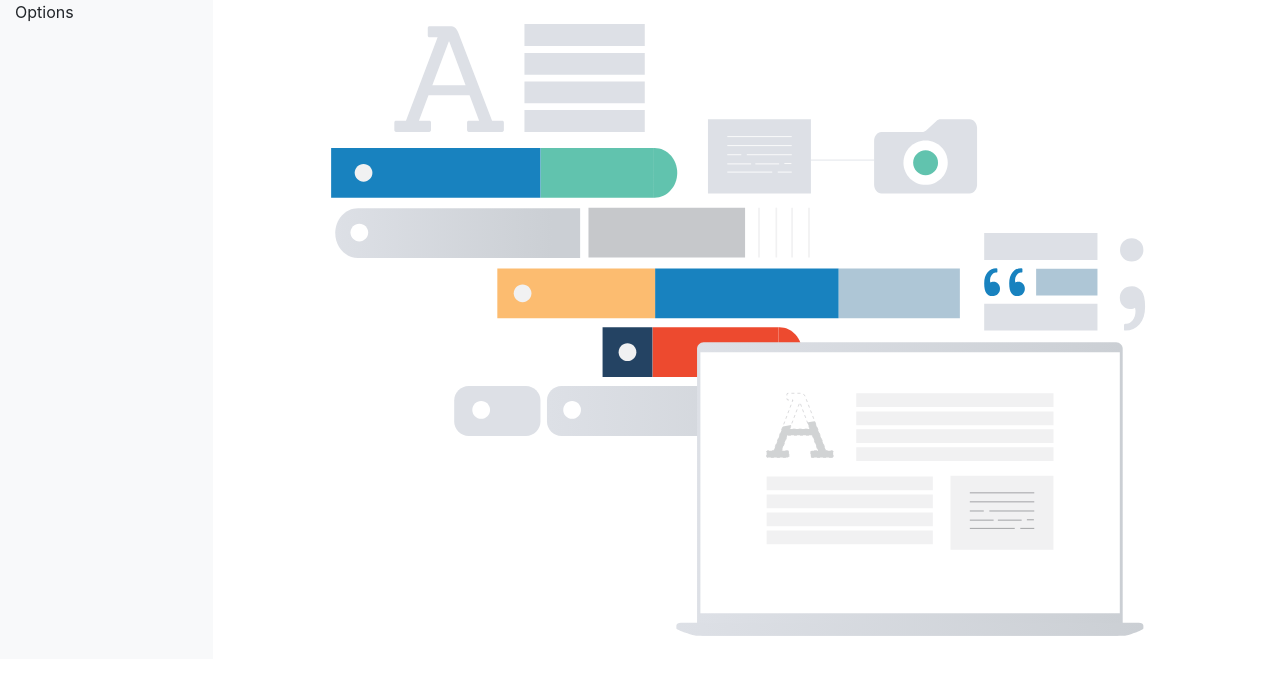
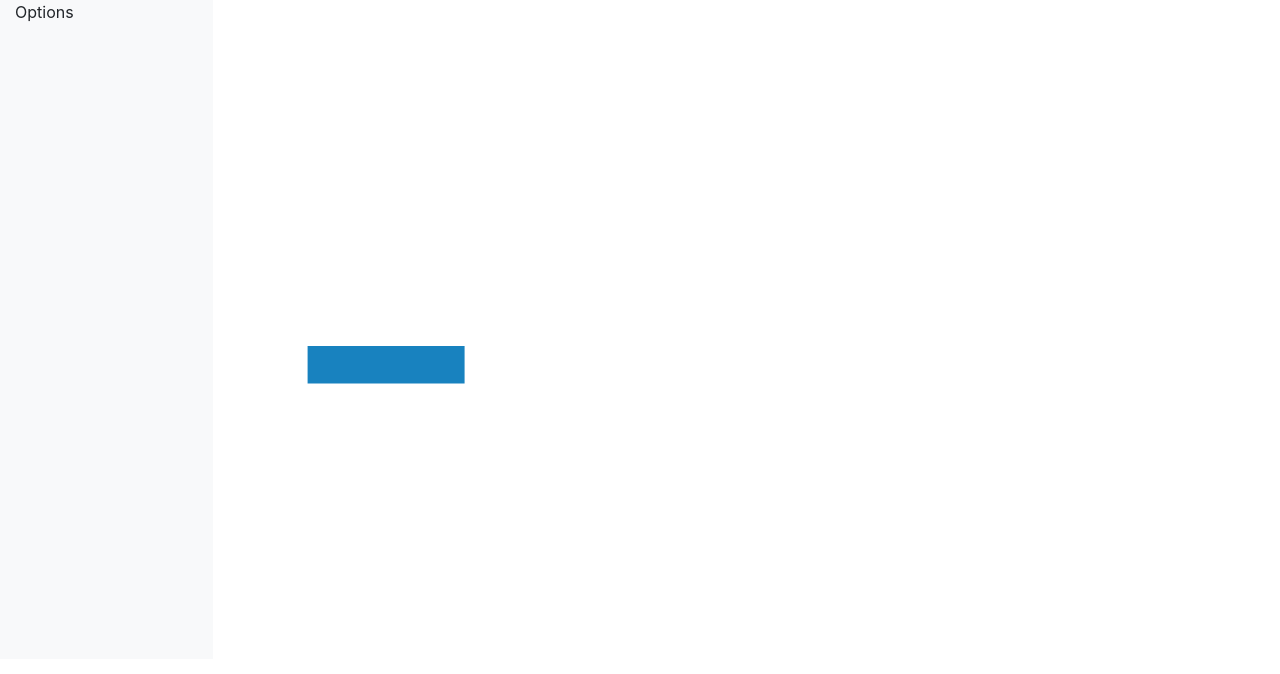
Before and after one commit to josuecorm/animationsvg, a React (Create React App) app: page / in a window 1280 px wide. Shown: the top 674 px of the page. Built offline with nearby package versions, Linux system fonts and the light colour scheme.

Commit message:
Create timeline from tweens prop

```diff
--- a/package.json
+++ b/package.json
@@ -6,6 +6,7 @@
     "@testing-library/jest-dom": "^4.2.4",
     "@testing-library/react": "^9.3.2",
     "@testing-library/user-event": "^7.1.2",
+    "gsap": "^3.1.1",
     "react": "^16.12.0",
     "react-dom": "^16.12.0",
     "react-scripts": "3.4.0"
--- a/src/App.js
+++ b/src/App.js
@@ -1,5 +1,16 @@
 import React from "react";
 import SVGItem from "./components/SVGItem/SVGItem";
+
+const tweens = [
+  {
+    targetId: "path278",
+    method: "from",
+    duration: 1,
+    vars: {
+      scaleX: 0.5
+    }
+  }
+];
 
 function App() {
   return (
@@ -10,7 +21,7 @@ function App() {
             <p>Options</p>
           </nav>
           <main role="main" className="col-md-9 ml-sm-auto col-lg-10 px-4">
-            <SVGItem url="/img/workflow.svg" />
+            <SVGItem url="/img/workflow.svg" tweens={tweens} />
           </main>
         </div>
       </div>
--- a/src/components/SVGItem/SVGItem.css
+++ b/src/components/SVGItem/SVGItem.css
@@ -7,3 +7,14 @@ svg {
   max-width: 100%;
   height: auto;
 }
+.on {
+  fill: pink !important;
+  stroke: red !important;
+  stroke-width: 2 !important;
+}
+.path {
+  fill: #1882bf;
+  fill-opacity: 1;
+  fill-rule: nonzero;
+  stroke: none;
+}
--- a/src/components/SVGItem/SVGItem.js
+++ b/src/components/SVGItem/SVGItem.js
@@ -1,6 +1,7 @@
 /* eslint-disable jsx-a11y/click-events-have-key-events */
 /* eslint-disable jsx-a11y/no-static-element-interactions */
 import React, { Component } from "react";
+import PropTypes from "prop-types";
 import { gsap } from "gsap";
 
 import "./SVGItem.css";
@@ -10,14 +11,41 @@ class SVGFile extends Component {
     super(props);
     this.state = {
       error: null,
-      isLoading: true,
+      loaded: false,
       svgHTML: null
     };
-    this.svgContainerRef = React.createRef();
+    this.container = React.createRef();
   }
 
   componentDidMount() {
-    this.loadFile();
+    // this.loadFile();
+    this.createNodes();
+    // console.log(this.container.current.children);
+  }
+
+  componentDidUpdate(prevProps, prevState) {
+    if (this.state.loaded !== prevState.loaded) {
+      console.log("componentDidUpdate");
+    }
+  }
+
+  createNodes() {
+    const { tweens } = this.props;
+    const { current } = this.container;
+
+    if (!tweens.length) return;
+
+    const tl = gsap.timeline({ paused: true });
+
+    tweens.forEach(tween => {
+      const { method, duration, targetId, vars } = tween;
+      const element = current.querySelector(`#${targetId}`);
+      if (element) {
+        tl[method](element, { ...vars, duration: duration });
+      }
+    });
+
+    tl.play();
   }
 
   async loadFile() {
@@ -28,12 +56,12 @@ class SVGFile extends Component {
       const data = await response.text();
 
       this.setState({
-        isLoading: false,
+        loaded: true,
         svgHTML: data
       });
     } catch (error) {
       this.setState({
-        isLoading: false,
+        loaded: false,
         error: error
       });
     }
@@ -41,23 +69,56 @@ class SVGFile extends Component {
 
   handleClick(event) {
     event.stopPropagation();
-    console.log(event.target);
+
+    if (event.target.tagName === "path") {
+      // console.log(event.target.className);
+      // event.target.className = "on";
+      event.target.setAttribute("class", "on");
+    }
   }
 
+  // render() {
+  //   const { loaded, error, svgHTML } = this.state;
+
+  //   if (!loaded) return null;
+  //   if (error) return `Something went wrong: ${error.message}`;
+
+  //   return (
+  //     <div
+  //       className="svg-container"
+  //       onClick={this.handleClick}
+  //       dangerouslySetInnerHTML={{ __html: svgHTML }}
+  //       ref={this.container}
+  //     />
+  //   );
+  // }
+
   render() {
-    const { isLoading, error, svgHTML } = this.state;
-
-    if (isLoading) return null;
-    if (error) return `Something went wrong: ${error.message}`;
-
     return (
-      <div
-        className="svg-container"
-        onClick={this.handleClick}
-        dangerouslySetInnerHTML={{ __html: svgHTML }}
-      />
+      <div className="svg-container" onClick={this.handleClick}>
+        <svg
+          xmlns="http://www.w3.org/2000/svg"
+          viewBox="0 0 1632 1056"
+          height="1056"
+          width="1632"
+          id="svg62"
+          version="1.1"
+          ref={this.container}
+        >
+          <path
+            id="path278"
+            className="path"
+            d="M 364.61,554.364 H 113.099 v 59.883 H 364.61 Z"
+          />
+        </svg>
+      </div>
     );
   }
 }
 
 export default SVGFile;
+
+SVGFile.propTypes = {
+  url: PropTypes.string.isRequired,
+  tweens: PropTypes.array
+};
```
Also changed, not shown: 1 other file (tests, documents, lock files or other folders).
